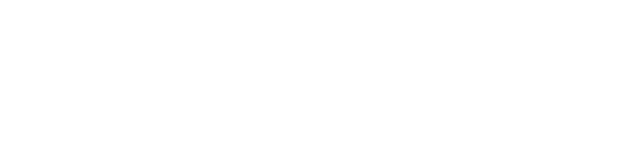
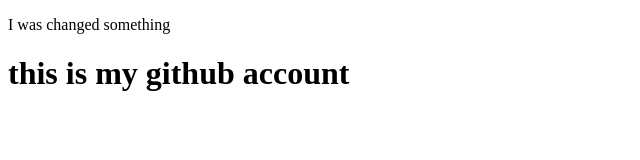
Before and after one commit to mosharafhossainalamin/my-first-repo, a plain HTML site: page index.html in a window 1280 px wide. Shown: the whole page, without its empty margins (0-640 px from the left). Drawn offline with Linux system fonts and the light colour scheme.

Commit message:
new added

```diff
--- a/index.html
+++ b/index.html
@@ -7,6 +7,7 @@
     <title>My First Github Repo</title>
 </head>
 <body>
-
+    <p>I was changed something</p>
+    <h1>this is my github account</h1>
 </body>
 </html>
```
